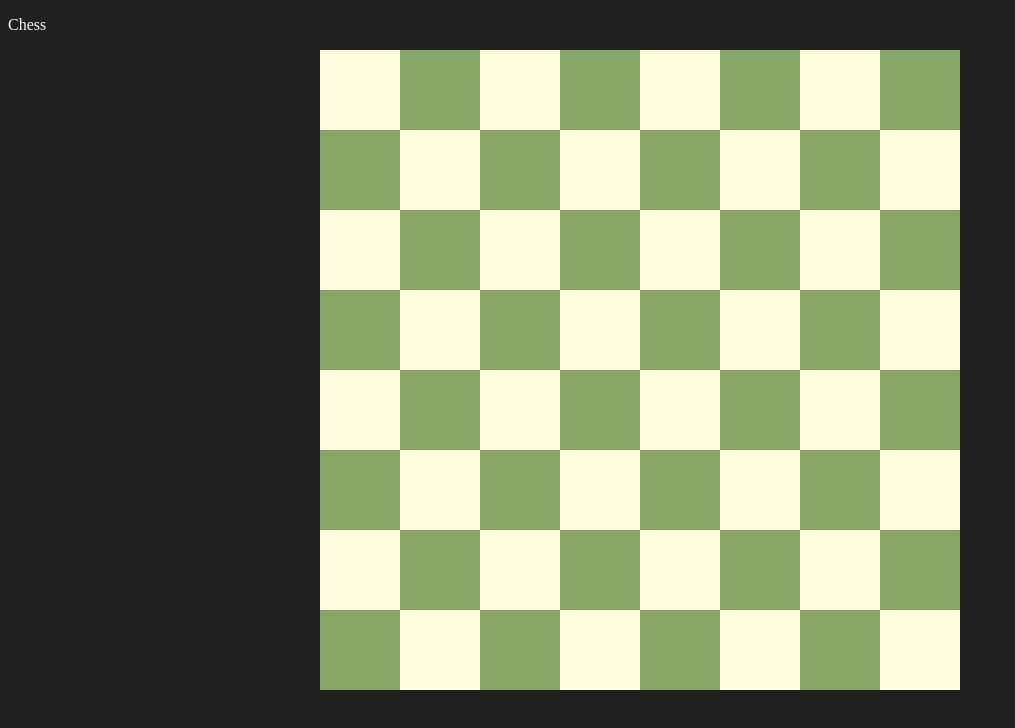
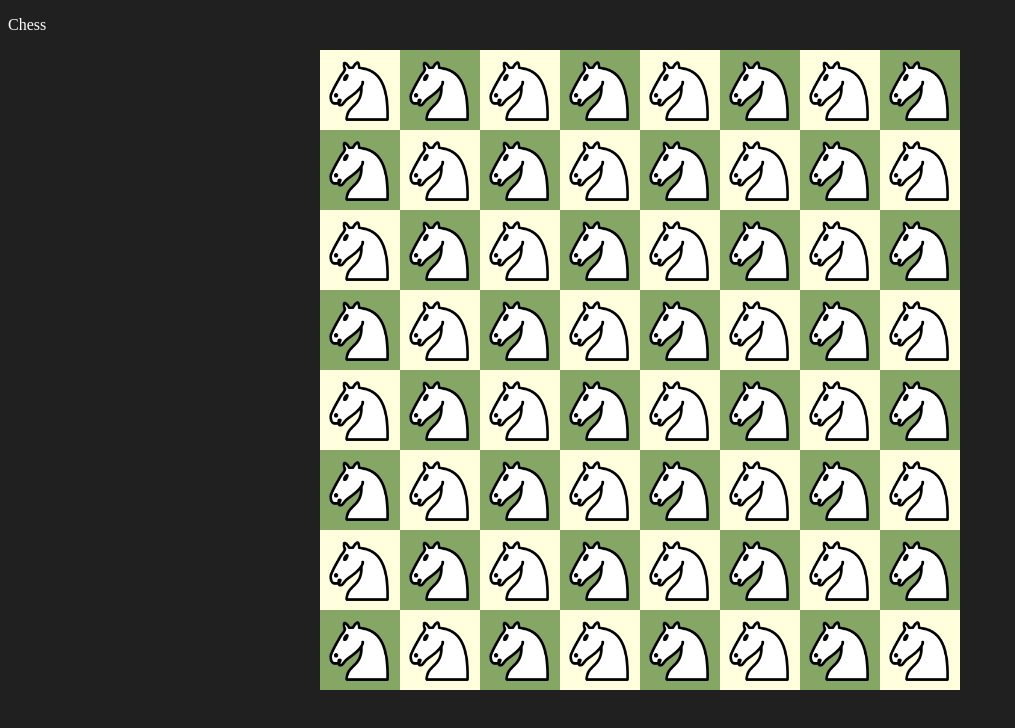
Before and after one commit to TastyGold/HtmlChessGame, a plain HTML site: page index.html in a window 1280 px wide. Shown: the whole page, without its empty margins (0-1015 px from the left). Drawn offline with Linux system fonts and the light colour scheme.

Commit message:
horse army

```diff
--- a/script.js
+++ b/script.js
@@ -34,7 +34,7 @@ function generateBoardHTML(width, height) {
             boardHtml +=
                 '<div class="square" style="background-color:' +
                 color +
-                '"></div>';
+                '">' + "" + '</div>';
         }
     }
     return boardHtml;
--- a/style.css
+++ b/style.css
@@ -5,7 +5,7 @@ html {
 }
 
 .chess {
-    background-color: red;
+    /*background-color: red;*/
     padding: 0px;
     width: calc(min(80vh, 80vw));
     height: calc(min(80vh, 80vw));
@@ -15,8 +15,9 @@ html {
 .grid-container {
     display: grid;
 }
-/*
-.square{
-    width: calc(min(80vh, 80vw) / 8);
-    height: calc(min(80vh, 80vw) / 8);
-} */
+
+.square {
+    background-image: url(chessPieces.png);
+    background-size: calc(min(80vh, 80vw) / 8 * 6);
+    background-position:60% 0%;
+}
```
